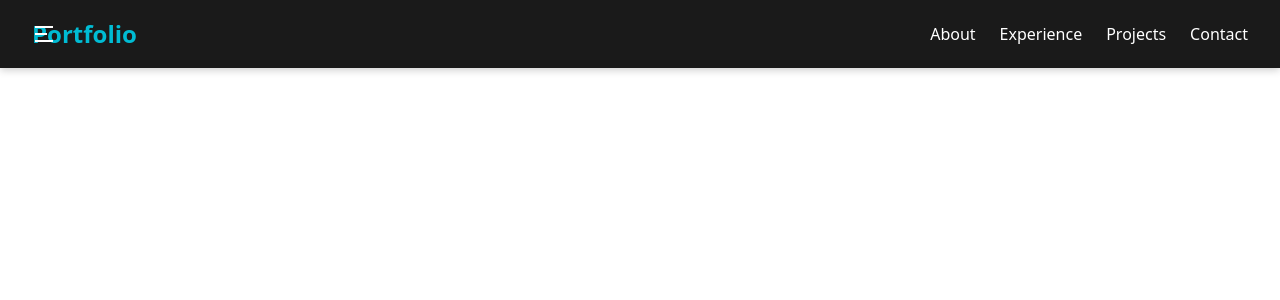
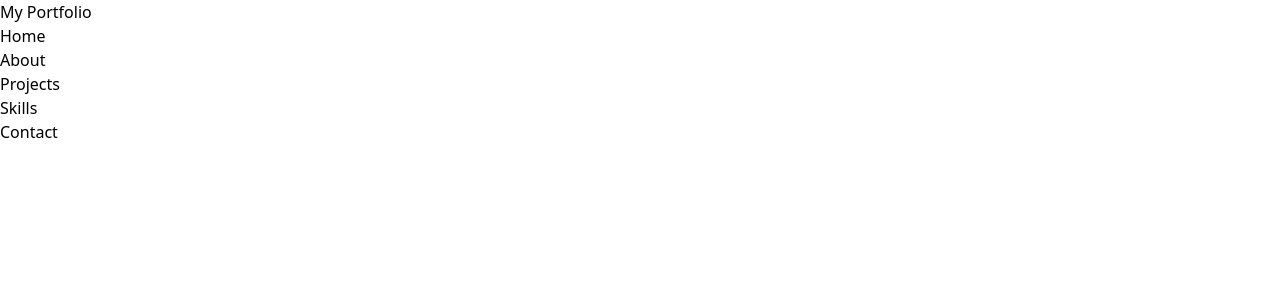
Before and after one commit to teja-reddy21/developer_portfolio, a React (Vite) app: page / in a window 1280 px wide. Shown: the top 300 px of the page. Built offline with nearby package versions, Linux system fonts and the light colour scheme.

Commit message:
added the elements

```diff
--- a/src/Componants/Navbar/Navbar.jsx
+++ b/src/Componants/Navbar/Navbar.jsx
@@ -1,40 +1,20 @@
-import React, { useState } from 'react'
+import React from 'react'
 import "./navbar.css";
-import { RiCloseLine, RiMenu2Line } from '@remixicon/react';
+
 const Navbar = () => {
 
-  const [menu,setOpenMenu]=useState(false);
-  const [showMenu,setShowMenu]=useState(true);
+
   return (
-    <nav className='nav_head'>
-        <span className='heading'>Portfolio</span>
-        <ul className={menu ? "content show" : "content hide"}>
-
-          <a href='#about'>
-            <li>
-              About
-            </li>
-            </a>
-            <a href='#experience'>
-            <li>
-              Experience
-              </li>
-              </a>
-             <a href='#projects'>
-            <li>
-              Projects
-              </li>
-              </a>
-             <a href='#contact'>
-            <li>
-              Contact
-              </li>
-              </a>
-        </ul>
-        {showMenu ? (
-          <RiMenu2Line className='icon' onClick={()=>{setOpenMenu(!menu); setShowMenu(!showMenu)}} />
-        ): <RiCloseLine />}
-    </nav>
+      <nav className="navbar">
+      <h2 className="logo">My Portfolio</h2>
+      <ul className="nav-links">
+        <li><a href="#home">Home</a></li>
+        <li><a href="#about">About</a></li>
+        <li><a href="#projects">Projects</a></li>
+        <li><a href="#skills">Skills</a></li>
+        <li><a href="#contact">Contact</a></li>
+      </ul>
+      </nav>
   )
 }
 
```
